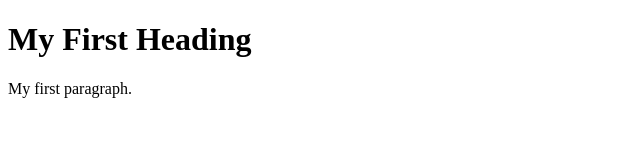
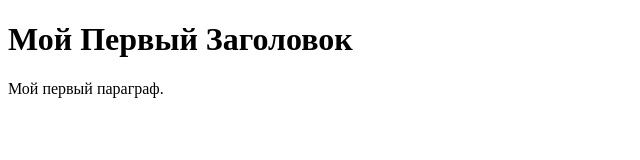
Before and after one commit to tepumasuta/-, a plain HTML site: page examples/1/index.html in a window 1280 px wide. Shown: the whole page, without its empty margins (0-640 px from the left). Drawn offline with Linux system fonts and the light colour scheme.

Commit message:
Русифицировал пример 1

```diff
--- a/examples/1/index.html
+++ b/examples/1/index.html
@@ -1,12 +1,12 @@
 <!DOCTYPE html>
 <html>
 <head>
-	<title>This is a title</title>
+	<title>Это название</title>
 </head>
 <body>
 
-	<h1>My First Heading</h1>
-	<p>My first paragraph.</p>
+	<h1>Мой Первый Заголовок</h1>
+	<p>Мой первый параграф.</p>
 
 </body>
 </html>
```
